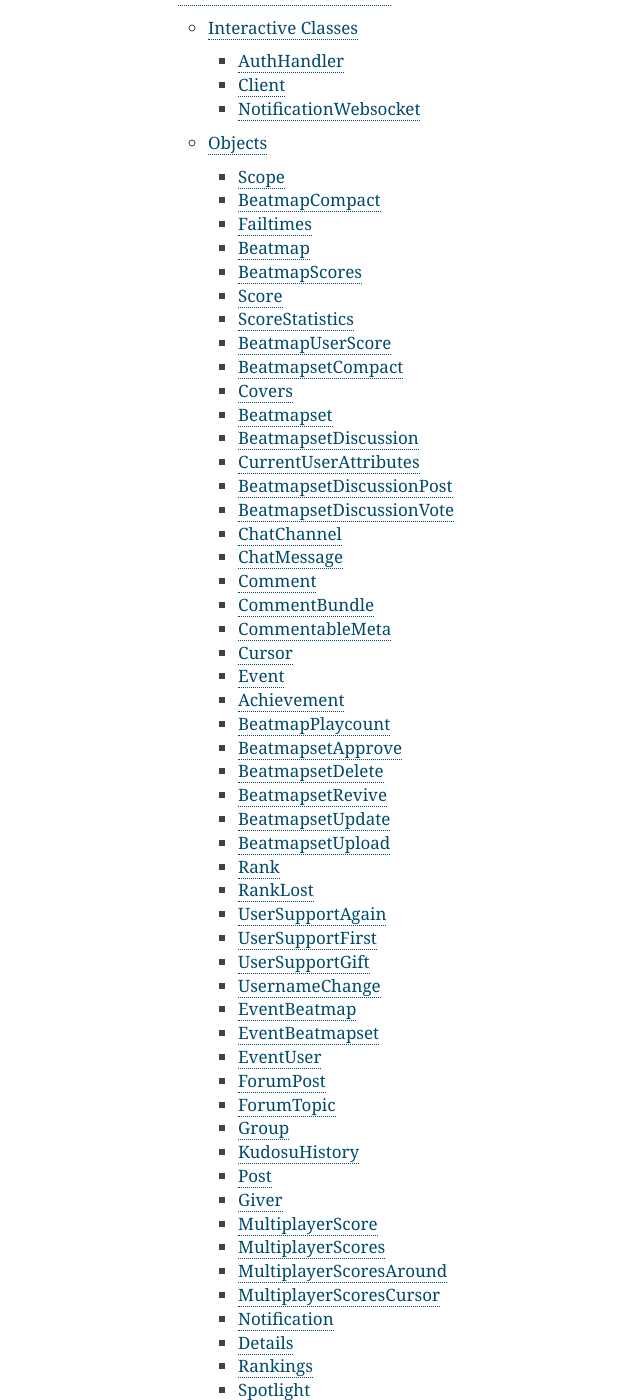
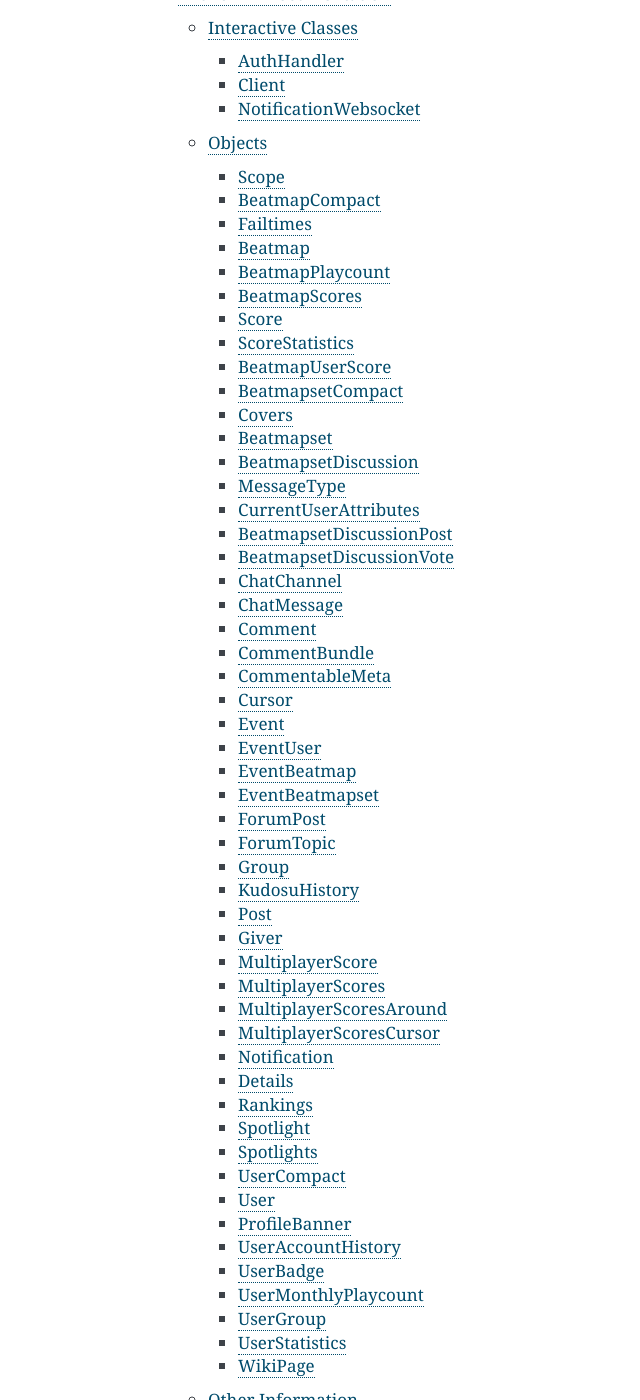
Before and after one commit to Sheppsu/osu.py, a Sphinx documentation site: the page built from docs/source/index.rst, in a window 1280 px wide and 1400 px high, scrolled down 354 px. Shown: the whole window, without its empty margins (272-912 px from the left). Built offline with Sphinx 7.4.7, drawn with Linux system fonts in a browser that asks for light colours.

Commit message:
updated docs and UserMonthlyPlaycount

```diff
--- a/docs/source/api.rst
+++ b/docs/source/api.rst
@@ -94,6 +99,11 @@
 BeatmapsetDiscussion
 ^^^^^^^^^^^^^^^^^^^^
 .. autoclass:: osu.BeatmapsetDiscussion
+   :members:
+
+MessageType
+^^^^^^^^^^^
+.. autoclass:: osu.MessageType
    :members:
 
 CurrentUserAttributes
@@ -146,69 +156,9 @@
 .. autoclass:: osu.Event
    :members:
 
-Achievement
-^^^^^^^^^^^
-.. autoclass:: osu.Achievement
-   :members:
-
-BeatmapPlaycount
-^^^^^^^^^^^^^^^^
-.. autoclass:: osu.BeatmapPlaycount
-   :members:
-
-BeatmapsetApprove
-^^^^^^^^^^^^^^^^^
-.. autoclass:: osu.BeatmapsetApprove
-   :members:
-
-BeatmapsetDelete
-^^^^^^^^^^^^^^^^
-.. autoclass:: osu.BeatmapsetDelete
-   :members:
-
-BeatmapsetRevive
-^^^^^^^^^^^^^^^^
-.. autoclass:: osu.BeatmapsetRevive
-   :members:
-
-BeatmapsetUpdate
-^^^^^^^^^^^^^^^^
-.. autoclass:: osu.BeatmapsetUpdate
-   :members:
-
-BeatmapsetUpload
-^^^^^^^^^^^^^^^^
-.. autoclass:: osu.BeatmapsetUpload
-   :members:
-
-Rank
-^^^^
-.. autoclass:: osu.Rank
-   :members:
-
-RankLost
-^^^^^^^^
-.. autoclass:: osu.RankLost
-   :members:
-
-UserSupportAgain
-^^^^^^^^^^^^^^^^
-.. autoclass:: osu.UserSupportAgain
-   :members:
-
-UserSupportFirst
-^^^^^^^^^^^^^^^^
-.. autoclass:: osu.UserSupportFirst
-   :members:
-
-UserSupportGift
-^^^^^^^^^^^^^^^
-.. autoclass:: osu.UserSupportGift
-   :members:
-
-UsernameChange
-^^^^^^^^^^^^^^
-.. autoclass:: osu.UsernameChange
+EventUser
+^^^^^^^^^
+.. autoclass:: osu.EventUser
    :members:
 
 EventBeatmap
```
Also changed, not shown: other parts of docs/source/api.rst (+5 -5 lines), 2 other files.
